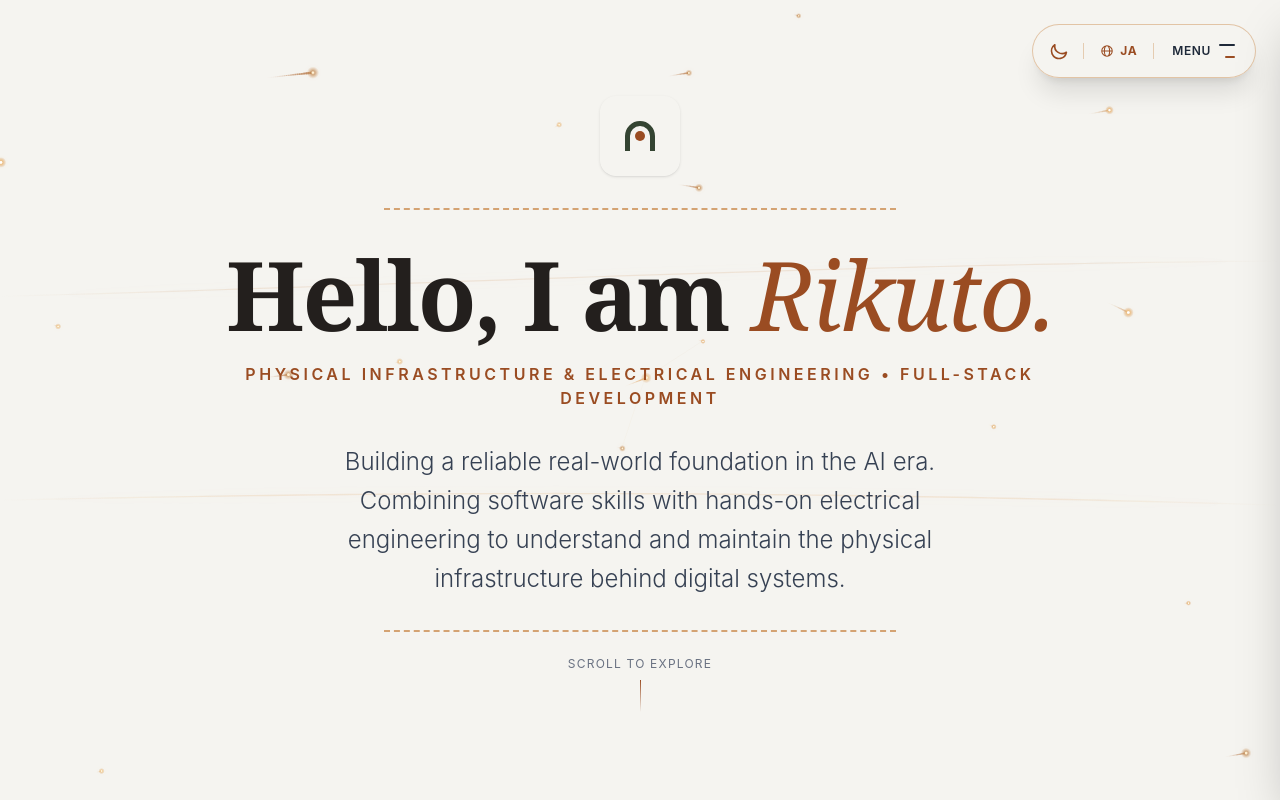
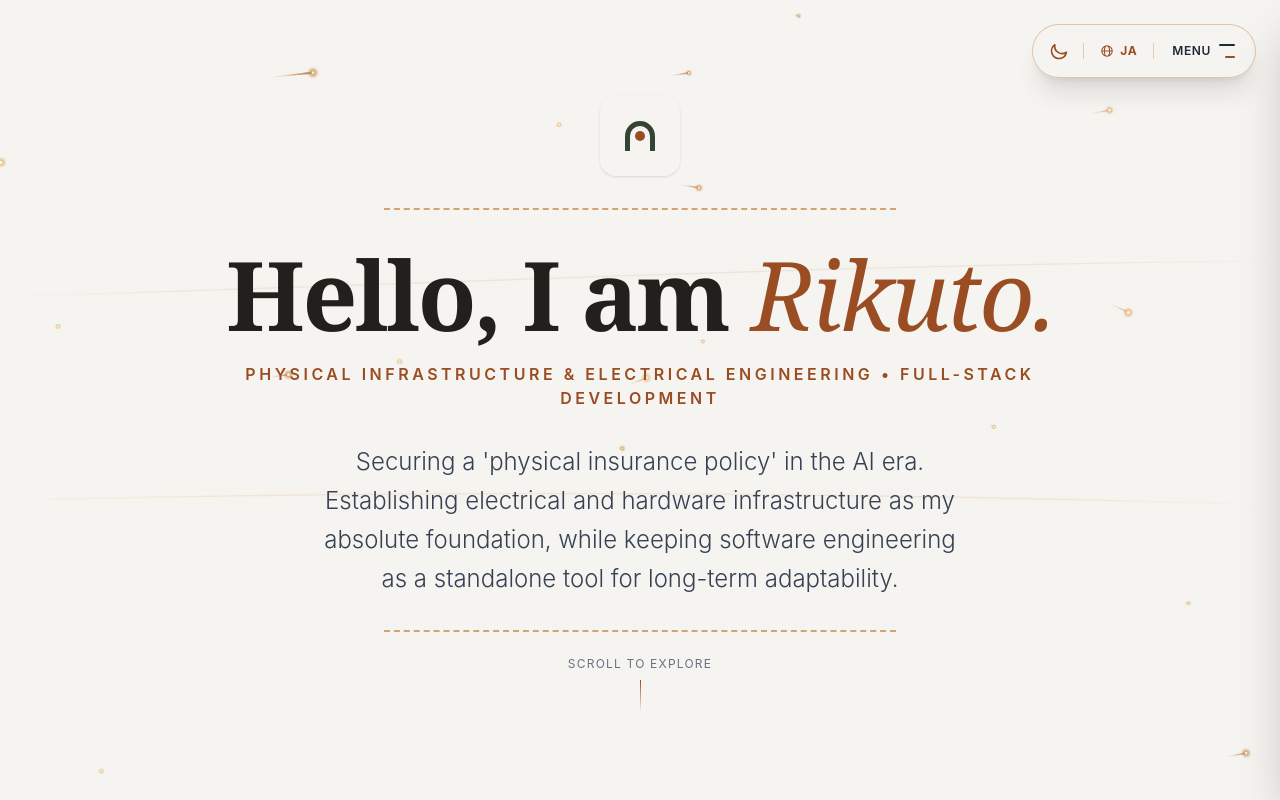
Before and after one commit to rikuto-mikado/rikuto-mikado-dev, a React (Vite) app: page / in a window 1280 px wide. Shown: the top 800 px of the page. Built offline with nearby package versions, Linux system fonts and the light colour scheme.

Commit message:
feat: add japanese translation and fix a couple sentences

```diff
--- a/src/App.tsx
+++ b/src/App.tsx
@@ -76,7 +76,7 @@ const socialLinks = [
 
 export default function App() {
   // Enabled: Japanese translation review guard lifted
-  const isJapaneseAvailable = false
+  const isJapaneseAvailable = true
 
   const [selectedCert, setSelectedCert] = useState<CourseItem | null>(null)
   const [isBlogModalOpen, setIsBlogModalOpen] = useState(false)
--- a/src/data/blogPosts.ts
+++ b/src/data/blogPosts.ts
@@ -8,6 +8,11 @@ export interface BlogPost {
   category: string
   tags: string[]
   paragraphs: string[]
+}
+
+export interface UpcomingPost {
+  title: string
+  status?: string
 }
 
 export const blogPostsData: Record<Language, BlogPost[]> = {
@@ -51,18 +56,29 @@ export const blogPostsData: Record<Language, BlogPost[]> = {
       id: 'on-existential-crisis',
       title: 'On Existential Crisis',
       excerpt:
-        'Have you ever heard of the term "existential crisis"? It is a concept often discussed in philosophy. Roughly speaking, it refers to the deep anxiety and struggle we face when questioning whether our lives have any meaning or purpose.',
+        'Have you ever heard the term "existential crisis"? It is a concept often discussed in philosophy. Roughly speaking, it refers to the deep anxiety and struggle you face when you question whether your life has any meaning or purpose. Since I have experienced this feeling myself, I decided to write about it here.',
       date: 'Oct 2026',
       category: 'Philosophy & Identity',
       tags: ['Existential Crisis', 'Philosophy', 'Identity', 'Grit'],
       paragraphs: [
-        'Have you ever heard of the term "existential crisis"? It is a concept often discussed in philosophy. Roughly speaking, it refers to the deep anxiety and struggle we face when questioning whether our lives have any meaning or purpose. I believe I went through this feeling myself quite some time ago.',
-        'Since I want this blog to explore topics of genuine value, I decided this was a subject worth writing about.',
-        'As I may have mentioned before, as long as we live in a society, most people tend to base their sense of purpose and "existential value" on how society evaluates them.',
-        'After graduating early from high school, before figuring out what I wanted to do in the future, I spent a period trying to define or clarify my own existential value. I explored various philosophical ideas. I vaguely remember reading Michel Foucault\'s Discipline and Punish. My approach was to touch upon fragments of philosophical concepts and dive deeper into the ones that sparked my interest. I was also inspired by public figures like Yusuke Narita—I still remember his thought that "you are often happier when you stop thinking about whether you are happy or not." I don\'t fully remember why I was so obsessed with these thoughts back then, but I feel it was a necessary process for building my identity today.',
-        'Through this pursuit, I realized something. No matter how deeply you explore these ideas, if you cannot articulate what you actually want—if you don\'t know where your existence should land in this society—you cannot genuinely crave a destination. Seeking an answer presented by someone else felt like a passive action, and I began to question whether there was any existential value in that. A philosophy is ultimately just one way of thinking or experiencing the world. While some people might be able to forcefully convince themselves that a certain philosophy defines their entire life, I simply wasn\'t that clever.',
-        'In my case, I believe this crisis happened simply because I had too much free time to think. But looking ahead, I believe many people will start experiencing similar emotions in response to AI. We shouldn\'t forget the positive aspects—its contribution to technological innovation will likely be incredible. However, to protect our self-esteem, I think it is crucial to keep thinking for ourselves. I honestly cannot offer a clear-cut answer, and since this topic is quite abstract, probably only a limited number of people will fully grasp it.',
-        'I know this might sound extreme or like relying purely on willpower. But moving forward, I believe you need the grit to keep validating yourself, no matter what anyone else says. Without that strong mindset, I fear people will suffer a lot in the future—especially those who work closely with artificial intelligence.',
+        'Have you ever heard the term "existential crisis"? It is a concept often discussed in philosophy. Roughly speaking, it refers to the deep anxiety and struggle you face when you question whether your life has any meaning or purpose. Since I have experienced this feeling myself, I decided to write about it here.',
+        'In this blog, I want to explore topics that have genuine value, even if they are based on my subjective views. That is why I chose this theme, drawing on my own experiences.',
+        'As I might have mentioned somewhere before, most people basically tend to base their reason for being—their "existential value"—on how society evaluates them. Finding a motive to live through societal evaluation is not a bad thing in itself. However, if you rely too heavily on this system and a passive mindset becomes your norm, it is easy to fall into the trap of thinking that society\'s evaluation directly equals your own worth.',
+        'Or, if your personal values strongly conflict with society\'s evaluation system in the first place, relying on that social standard can cause a significant psychological burden.',
+        'In my case, graduating early from high school simply gave me a lot of free time to think, which likely triggered this process. If I had stayed at my local high school, I don\'t think I would have encountered these existential feelings or struggled with them so early on.',
+        'Before figuring out what I wanted to do—or what I wanted to avoid—in the future, I went through a period where I struggled to define and clarify my own existential value. In a way, the gap between common sense and my own thoughts was so large that I might have been trying to justify that my thoughts weren\'t crazy. Or perhaps I was just looking for an environment (whether an educational institution, an organization, or in a broader sense) where I could spread my wings.',
+        'I explored various philosophical ideas, and I remember reading Michel Foucault\'s Discipline and Punish. Even recently, I bought a paperback copy of J.S. Mill\'s On Liberty and am planning to read it. So, the exploration I am talking about here is still ongoing.',
+        'I was also inspired by remarks from public figures like Yusuke Narita. I still remember a phrase he said on YouTube or somewhere: "I think you end up happier if you stop thinking about whether you are happy or not." I can\'t quite remember why I was so absorbed in these thoughts back then, but I feel it was a necessary process to form my current identity.',
+        'The foundation of my exploration involves the use of LLMs (Large Language Models). I touch upon philosophical concepts, even if just in fragments, and pick up the ones that catch my interest.',
+        'However, keeping in mind that the information output by LLMs is merely statistical inference, I set evaluation criteria such as: "Does this phenomenon really exist?" or "Can the ideology the LLM is talking about actually be confirmed as a primary source?" I pick up potential hallucination spots in advance and use them for a paradoxical approach (a method of deriving a highly pure answer by starting with a denial) when accessing primary sources. I believe this approach is highly rational because it eliminates the need to scrutinize massive amounts of information from scratch.',
+        'However, through this exploration, I realized something.',
+        'No matter how deeply you explore ideas, if you cannot articulate what you actually want—that is, if you don\'t know where your existence should land in this society—you cannot truly crave a destination from the bottom of your heart. Seeking an answer presented by someone else felt like a passive act, and I began to doubt if there was any existential value in that.',
+        'Philosophy, in the end, is just one way of thinking to understand and experience the world. Some people might be able to force themselves to believe that a specific philosophy defines their entire life, but I was not that clever.',
+        'To digress a little, we shouldn\'t forget the positive aspects of AI. I already feel that the contribution of artificial intelligence to technological innovation is undeniably revolutionary. If we look solely at the development of society, I believe things like humanity achieving decades\' worth of great feats in just a few weeks could actually happen.',
+        'But that is strictly a macro-level story about society. To protect our self-esteem on a micro level, I think it is extremely important to keep thinking with our own heads.',
+        'Honestly, I cannot offer a clear answer to others regarding such existential concepts, nor do I have any sense that I have found a perfectly rational interpretation within myself.',
+        'This might sound like extreme logic or just sheer willpower. I actually think it is. I am aware that I am waving around an existential resolution that, objectively speaking, might seem illogical or irrational—claiming that no matter what anyone says to me, "I alone will continue to like myself, and I alone will continue to validate myself."',
+        'However, I believe that continuously directing this kind of unconditional validation toward yourself is incredibly important, especially when facing things like artificial intelligence.',
       ],
     },
   ],
@@ -106,19 +122,41 @@ export const blogPostsData: Record<Language, BlogPost[]> = {
       id: 'on-existential-crisis',
       title: '実存的危機について',
       excerpt:
-        '「実存的危機（Existential crisis）」という言葉を聞いたことはあるだろうか。これは哲学の領域でよく議論される概念だ。ざっくり言えば、自分の人生に意味や目的があるのかと問い詰めたときに直面する、深い不安や葛藤のことを指す。',
+        '「実存的危機（Existential crisis）」という言葉を聞いたことはあるだろうか。これは哲学の領域でよく議論される概念だ。ざっくり言えば、自分の人生に意味や目的があるのかと問い詰めたときに直面する、深い不安や葛藤のことを指す。私自身はこの感情を経験したことがあるため、ここに記していこうと思う。',
       date: '2026年10月',
       category: '哲学・アイデンティティ',
       tags: ['実存的危機', '哲学', 'アイデンティティ', 'マインドセット'],
       paragraphs: [
-        '「実存的危機（Existential crisis）」という言葉を聞いたことはあるだろうか。これは哲学の領域でよく議論される概念だ。ざっくり言えば、自分の人生に意味や目的があるのかと問い詰めたときに直面する、深い不安や葛藤のことを指す。私自身、ずいぶん前にこの感覚を経験したように思う。',
-        'このブログでは真に価値のあるトピックを探求したいと思っているため、このテーマは書くに値すると判断した。',
-        '以前どこかで触れたかもしれないが、私たちが社会の中で生きている以上、大半の人は自分の存在意義や「実存的価値」を、社会からどう評価されるかに委ねてしまう傾向がある。',
-        '私は高校を早期卒業した後、将来何をしたいのかを見定める前に、自分自身の実存的価値を定義し、明確にしようともがいた時期があった。さまざまな哲学的な考えを探求し、ミシェル・フーコーの『監獄の誕生』を読んだのもおぼろげに記憶している。私のやり方は、哲学的な概念の断片に触れ、興味を惹かれたものをさらに深掘りしていくというアプローチだった。また、成田悠輔氏のような著名人の発言にもインスピレーションを受けており、「幸せかどうかを考えるのをやめた方が、結果的に幸せになれることが多い」という彼の考えは今でも覚えている。当時の自分がなぜそこまでこれらの思考にのめり込んでいたのか、今となってははっきりと思い出せないが、現在のアイデンティティ（人格）を形成するためには必要なプロセスだったと感じている。',
-        'こうした探求を通して、私はあることに気がついた。どれほど深く思想を探求しようとも、自分が実際に何を欲しているのかを言語化できなければ——つまり、この社会のどこに自分の存在を着地させるべきかが分かっていなければ——目的地を心から渇望することなどできないのだ。誰かが提示した答えを求めることは受動的な行為に感じられ、そこに実存的な価値があるのかと疑問を抱くようになった。哲学も結局のところ、世界を捉え、経験するための一つの思考法にすぎない。特定の哲学が自分の人生のすべてを定義づけるものだと、無理やり自分に思い込ませることができる人もいるかもしれないが、私はそこまで器用ではなかった。',
-        '私の場合は、単に考えるための自由な時間が多すぎたためにこの危機が生じたのだと思う。しかし将来を見据えると、今後多くの人がAIに対してこれと似たような感情を抱き始めるのではないかと考えている。もちろん、AIのポジティブな側面を忘れるべきではない。技術革新への貢献は間違いなく素晴らしいものになるだろう。しかし、私たちの自尊心を守るためには、自分自身の頭で考え続けることが極めて重要だと思う。正直なところ、明確な答えを提示することはできないし、この話題自体が非常に抽象的であるため、完全に理解できる人は限られるだろう。',
-        '極端な暴論や、単なる根性論のように聞こえるかもしれない。しかしこれからの時代、誰に何を言われようと、自分だけは自分を肯定し続けるくらいの「気概（Grit）」が必要になるはずだ。その強靭なマインドセットがなければ、将来多くの人が——特に人工知能と密接に関わる人間ほど——深く苦しむことになると危惧している。',
+        '「実存的危機（Existential crisis）」という言葉を聞いたことはあるだろうか。これは哲学の領域でよく議論される概念だ。ざっくり言えば、自分の人生に意味や目的があるのかと問い詰めたときに直面する、深い不安や葛藤のことを指す。私自身はこの感情を経験したことがあるため、ここに記していこうと思う。',
+        'ここでのブログの記事では、あくまで主観ではあるができるだけ価値のあるであろう内容を取り扱おうとは思っているため、今回は自身の経験も踏まえながらこのテーマを選んだ。',
+        'どこかで前述したことがあるかもしれないが、基本的には多くの人間は自分の存在意義や「実存的価値」を、社会からどう評価されるかに委ねてしまう傾向がある。社会からの評価から生きていく動機を見出すということ自体は決して悪いことではないが、この評価体系に依存しすぎて受動的価値観が常態化すると、社会の評価が自分の価値に直結するなどという考えに陥りやすくなる。',
+        'もしくは、そもそも社会的な評価体系と自分の価値観が強く乖離している場合、社会の評価軸に依存すること自体がその個人にとってはかなり心理的な負荷を伴うことになる。',
+        '私の場合は、高校の早期卒業により単に考えるための自由な時間があったが故に、考えるきっかけにはなったのだろう。もし地元の高校にずっと属し続けていた場合、このような実存的感情に早くから遭遇し、悩み葛藤することはなかったと感じている。',
+        '将来何をしたいのか、何を避けたいのかを見定める前に、自分自身の実存的価値を定義し、明確にしようともがいた時期があった。ある意味結果的には、社会の常識と自身の考えの乖離が大きく、自身の考えはおかしなものではないと正当化したかった、もしくは羽を伸ばせる環境（教育機関や組織など広い定義で捉えている）を探していたとも取れるかもしれない。',
+        '私はさまざまな哲学的な考えを探求し、ミシェル・フーコーの『監獄の誕生』を読んだのも記憶している。最近でもJ・S・ミルの『自由論』の文庫本を購入し読もうとしており、今でもここで話している探求というのは続いている。',
+        'また、成田悠輔氏のような著名人の発言にもインスピレーションを受けており、「幸せかどうかを考えるのをやめた方が、結果的に幸せになれると思う」とYoutubeかどこかで彼が発していた言葉は今でも覚えている。当時の自分がなぜそこまでこれらの思考にのめり込んでいたのか、今となってははっきりと思い出せないが、現在のアイデンティティ（人格）を形成するためには必要なプロセスだったと感じている。',
+        '私の探求のベースには、LLMs（大規模言語モデル）の活用がある。断片的にでも哲学的な概念に触れ、興味を惹かれたものをピックアップしていく。',
+        'ただし、LLMsが出力する情報はあくまで統計的推論であるというのを念頭に置き、「この事象は本当に存在するのか」「LLMsが話しているこの主義主張は実際に一次情報として存在が確認できるのか」といった評価軸を設けている。ハルシネーションの可能性がある場所を事前にピックアップしておき、その要素を用いた逆説的なアプローチ（否定から入っていくことで極めて純度の高い一つの答えを導く手法）で一次情報にアクセスしていく。このアプローチは、膨大な情報を一から精査していく必要がないため極めて合理的であると考えている。',
+        'しかし、こうした探求を通して、私はあることに気がついた。',
+        'どれほど深く思想を探求しようとも、自分が実際に何を欲しているのかを言語化できなければ、つまり、この社会のどこに自分の存在を着地させるべきかが分かっていなければ、目的地を心から渇望することなどできないのだ。誰かが提示した答えを求めることは受動的な行為に感じられ、そこに実存的な価値があるのかと疑問を抱くようになった。',
+        '哲学も結局のところ、世界を捉え、経験するための一つの思考法にすぎない。特定の哲学が自分の人生のすべてを定義づけるものだと、無理やり自分に思い込ませることができる人もいるかもしれないが、私はそこまで器用ではなかった。',
+        '少し話が逸れることになるが、AIのポジティブな側面を忘れるべきではない。人工知能による技術革新への貢献は間違いなく革新的なものであると今ですら感じるし、社会の発展という一点で見れば、人類が数十年かけて成し遂げるような偉業を数週間で達成するなどということも起こりうると思っている。',
+        'しかし、それはあくまで社会の（マクロの）話であり、ミクロ視点での私たちの自尊心を守るためには、自分自身の頭で考え続けることが極めて重要だと思う。',
+        '正直なところ、私自身からも他者に対してこのような実存的な概念に対して明確な答えを提示することはできないし、また私自身も合理性を伴った解釈を自身の中で提示できているといった自覚は全くない。',
+        '極端な暴論や、単なる根性論のように聞こえるかもしれない。実際にその通りだと思うし、私は誰に何を言われようと、「自分だけは自分を好きで居続け、自分だけは自分を肯定し続ける」などと謳うような、客観的に見れば非論理的で非合理的とも取れうるような実存的決意を振りかざしている自覚はある。',
+        'しかし、このような無条件の肯定を自身に向け続けるというのは、特に人工知能とやらに向き合う上では非常に重要であるように思っている。',
       ],
     },
   ],
 }
+
+export const upcomingPostData: Record<Language, UpcomingPost | null> = {
+  en: {
+    title: 'Unfortunately, I Am Young',
+    status: 'In Progress • Soon',
+  },
+  ja: {
+    title: '私は残念ながら若者だ',
+    status: '執筆予定 (In Progress)',
+  },
+}
--- a/src/data/translations.ts
+++ b/src/data/translations.ts
@@ -317,7 +317,7 @@ export const coursesData: Record<Language, CourseItem[]> = {
       platform: 'Udemy',
       date: 'Oct 2026',
       category: 'Life Skills & Culinary Craft',
-      note: 'Culinary self-reliance mastered during independent living in Sapporo.',
+      note: 'Pursued out of genuine interest in Indian cuisine, mastering authentic spices and restaurant-style cooking techniques.',
       imageKey: 'indianCooking',
       certificateId: 'UC-6290b034-8ffd-48a0-b549-9c08c6f18786',
     },
@@ -363,7 +363,7 @@ export const coursesData: Record<Language, CourseItem[]> = {
       platform: 'Udemy',
       date: '2026年10月',
       category: '生活技術＆料理の技法',
-      note: '札幌での一人暮らし中に修得した、毎日の健康と生活の自立を支える本格料理スキル。',
+      note: 'インド料理への純粋な興味から受講。本格的なスパイス使いとレストランスタイルの調理技法を修得。',
       imageKey: 'indianCooking',
       certificateId: 'UC-6290b034-8ffd-48a0-b549-9c08c6f18786',
     },
@@ -409,7 +409,7 @@ export const uiText = {
     heroName: 'Rikuto.',
     heroBadge: 'Physical Infrastructure & Electrical Engineering • Full-Stack Development',
     heroLead:
-      'Building a reliable real-world foundation in the AI era. Combining software skills with hands-on electrical engineering to understand and maintain the physical infrastructure behind digital systems.',
+      "Securing a 'physical insurance policy' in the AI era. Establishing electrical and hardware infrastructure as my absolute foundation, while keeping software engineering as a standalone tool for long-term adaptability.",
 
     // About
     aboutSectionBadge: 'Vision & Roadmap',
@@ -525,7 +525,7 @@ export const uiText = {
     heroName: 'Rikuto.',
     heroBadge: '電気工学・社会基盤インフラ • フルスタック開発',
     heroLead:
-      'AI時代に通用する、実践的で揺るぎない基盤を築く。ソフトウェアのスキルと実践的な電気工学を融合させ、デジタルシステムを支える物理的インフラの理解とメンテナンス能力を身に付ける。',
+      'AI時代における『物理的な保険』を確保する。社会を支える電気・ハードウェアインフラの運用能力を最優先の基盤として獲得し、ソフトウェア構築のスキルは、自身の長期的適応力を高めるための独立した武器として保持し続ける。',
 
     // About
     aboutSectionBadge: 'ビジョンと方向性',
```
Also changed, not shown: src/components/BlogSection.tsx (+7 -6 lines).
